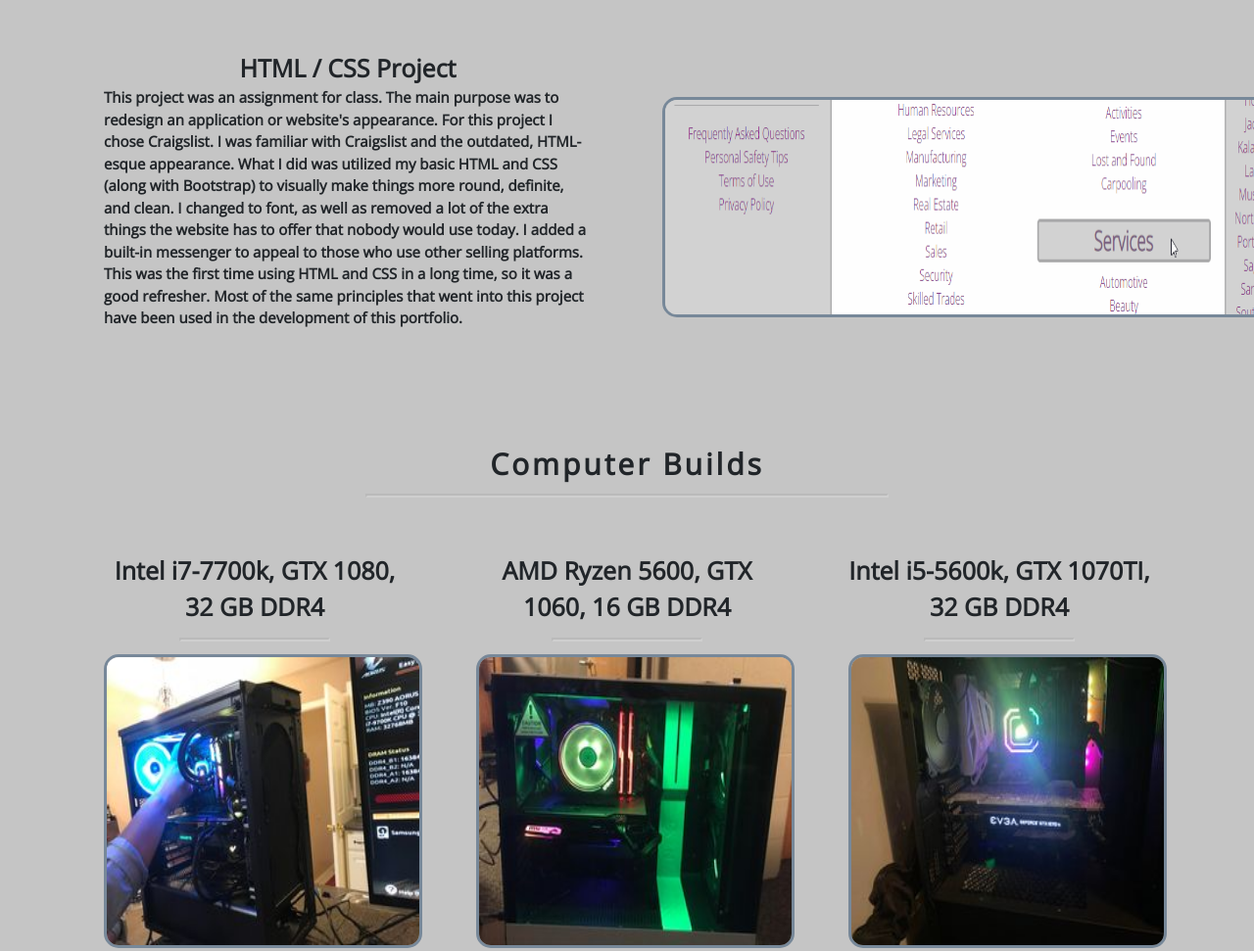
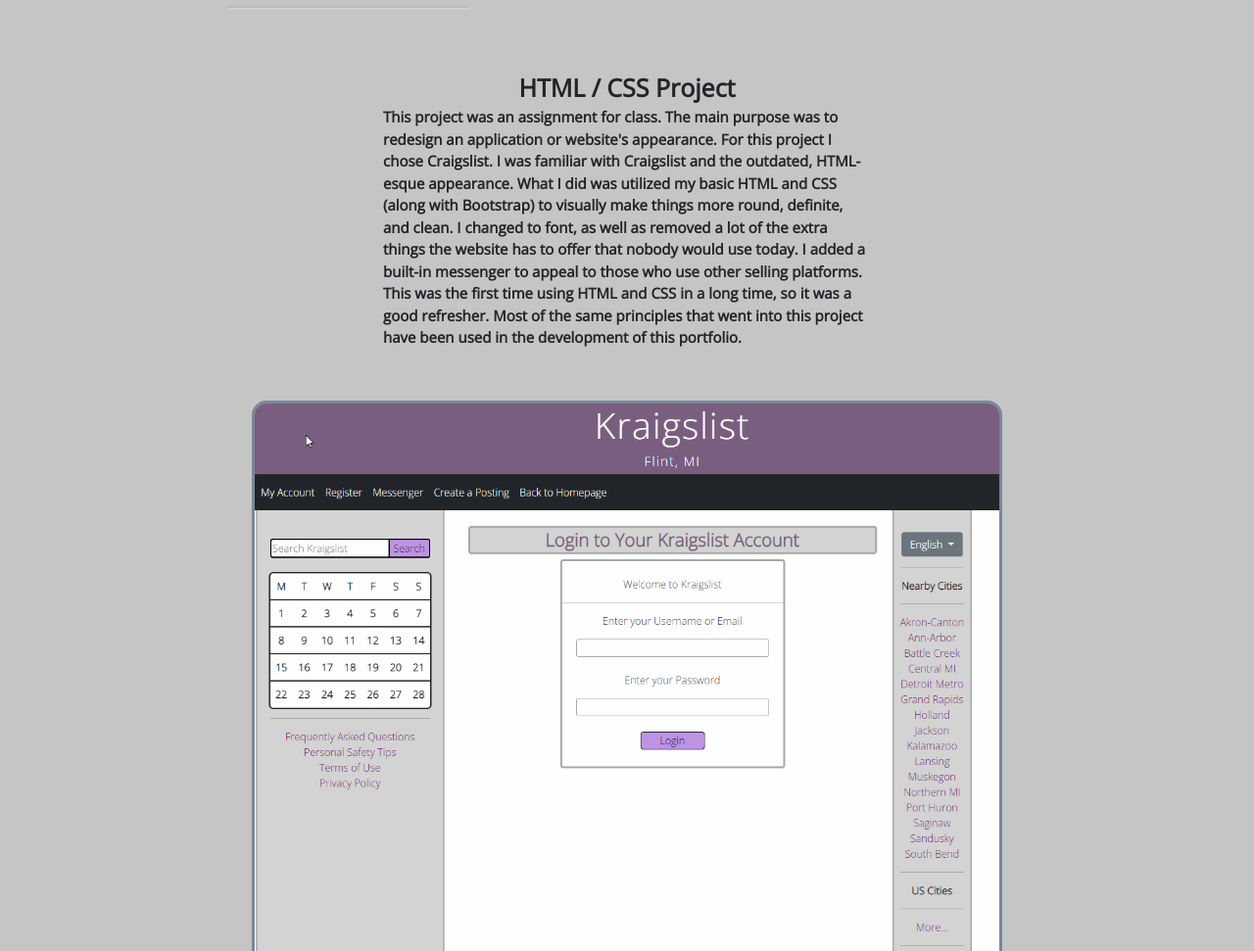
Before and after one commit to Raymondboon/Raymondboonportfolio.github.io, a plain HTML site: page index.html in a window 1280 px wide. Shown: the part 1529-2500 px from the top of the page at 98% size. Drawn offline with nearby package versions, Linux system fonts and the light colour scheme.

Commit message:
better kraigslist display

```diff
--- a/index.html
+++ b/index.html
@@ -45,7 +45,7 @@
                         <div class="row justify-content-center">
                             <div class="col-6 text-center">
                                 <div class="container container-fluid">
-                                    <br>
+                                    <br><hr>
                                     <h class="topHeader">Biography</h>
                                     <hr>
                                         <img class ="displayedSelfie"  src="me.jpg" alt="me" width="150" height="150">
@@ -138,19 +138,20 @@
                                     of this portfolio.
                                 </p>
                                 <br>
-                                <br>
                         </div>
                     </div>
 
+        <div class="row justify-content-center">
+            <div class="col-12 text-center">
+                <div class="container container-fluid">
 
-            <div class="col-6 text-center">
-                <div class="container container-fluid">
-                    <br><br><br><br>
-                    <a href="https://raymondboon.github.io/Kraigslist.github.io/index.html"><img class="displayed"img src="Kraigslist.gif" alt="" width="650" height="225"  /></a>
+                    <a href="https://raymondboon.github.io/Kraigslist.github.io/index.html"><img class="displayed"img src="KraigslistFull.gif" alt="" width="" height="850"  /></a>
+
                 </div>
             </div>
         </div>
     </div>
+</div>
 </section>
 
 <section id ="builds">
@@ -159,6 +160,8 @@
         <div class="col-12 text-center">
             <div class="container container-fluid">
                 <br>
+                <br>
+                <hr>
                 <h class="topHeader">Computer Builds</h>
                 <hr><br><br>
                 </div>
@@ -214,7 +217,7 @@
                 <div class="row justify-content-center">
                     <div class="col-12 text-center">
                         <div class="container container-fluid">
-                            <br><br>
+                            <br><br><hr>
                             <h class="topHeader">Resume</h>
                               <hr>
                               <br>
```
Also changed, not shown: KraigslistFull.gif (added).
